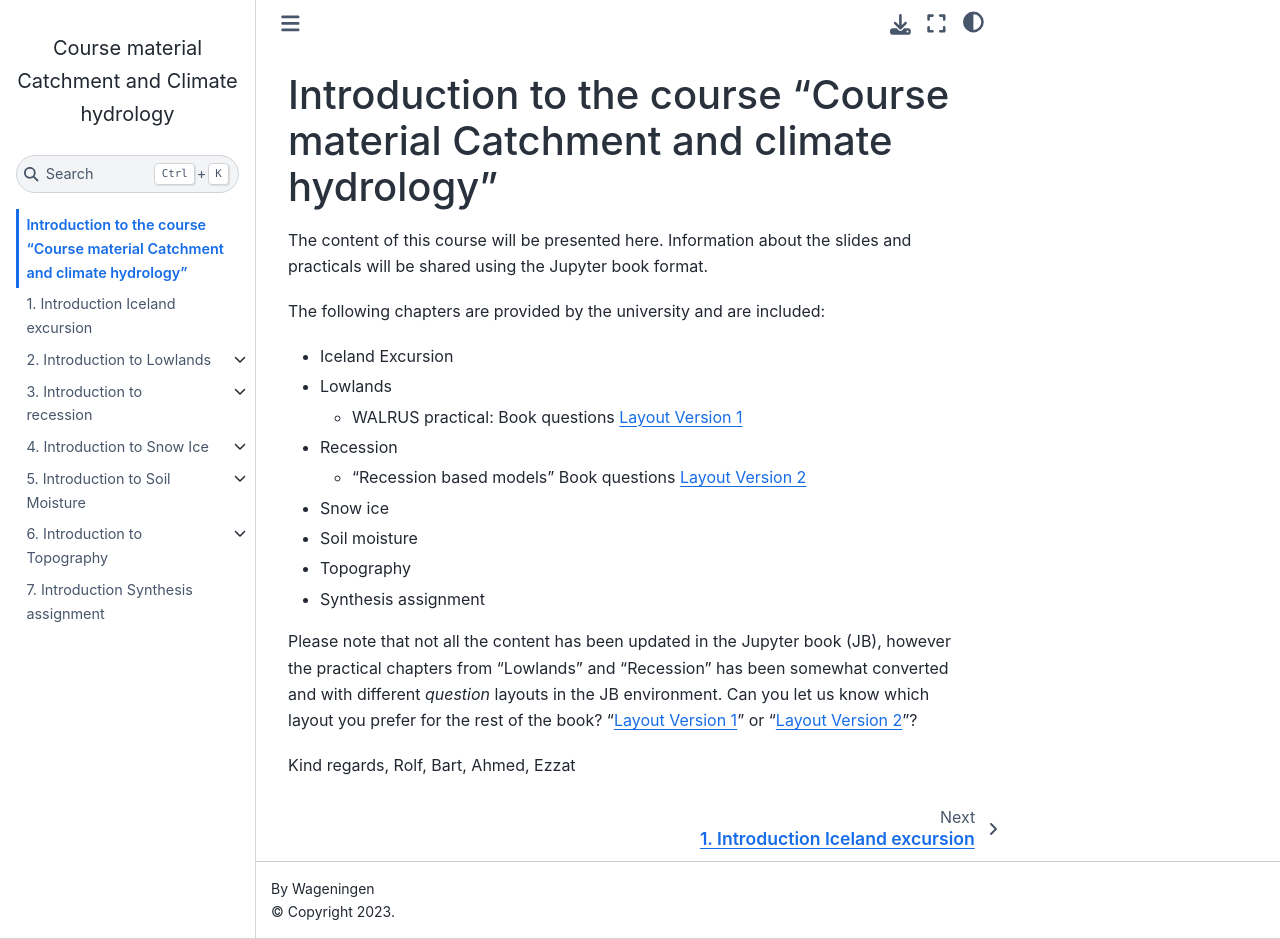
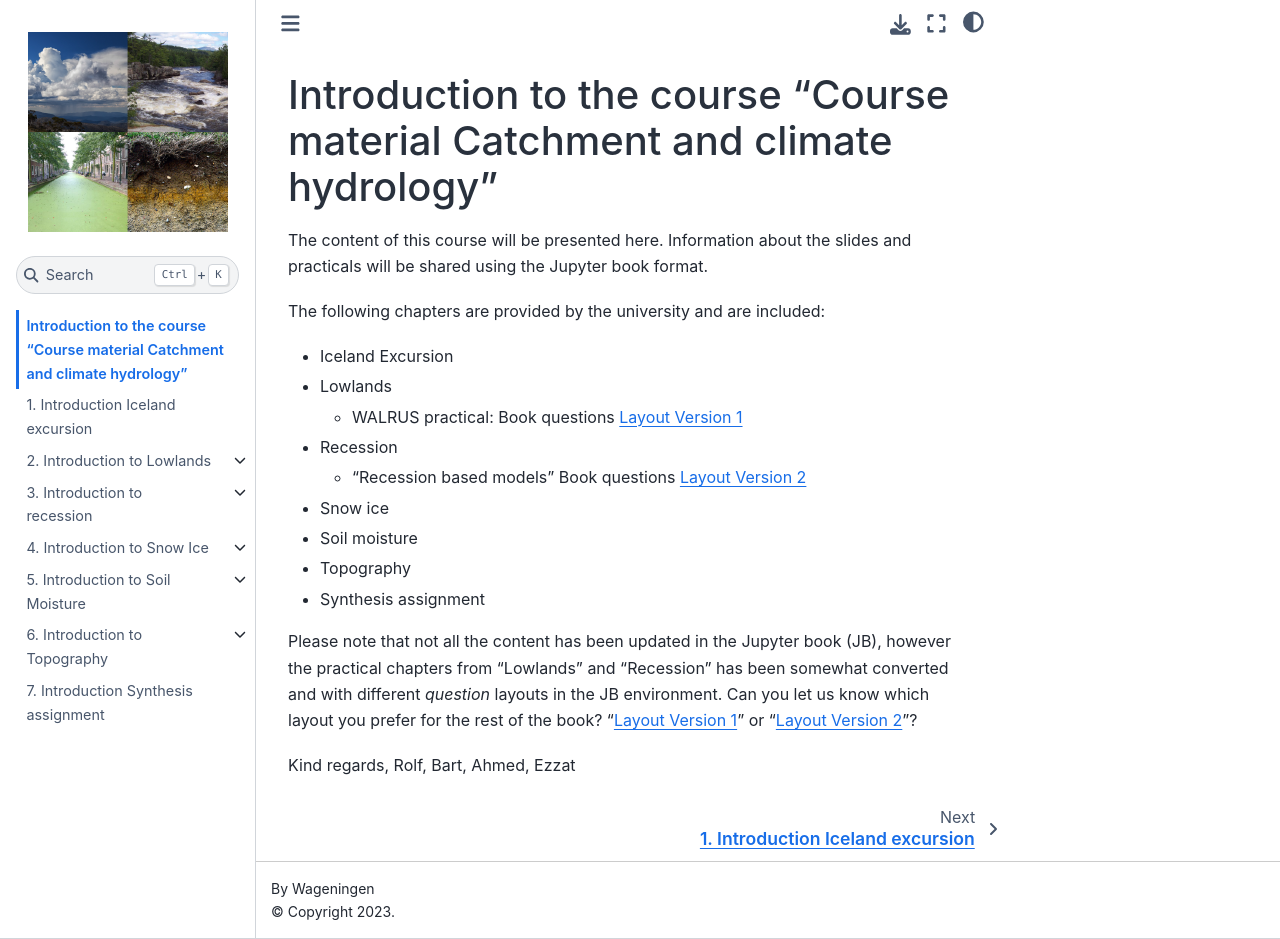
Before and after one commit to soil-water-atmosphere/Course-material-Catchment-and-Climate-hydrology, a Jupyter Book: the page built from book/intro.ipynb, in a window 1280 px wide and 939 px high. Built offline with Jupyter Book 1.0.4 settings and Sphinx 7.4.7 and the Sphinx Book theme 1.1.4, drawn with Linux system fonts in a browser that asks for light colours.

Commit message:
Improve title, add logo

```diff
--- a/book/_config.yml
+++ b/book/_config.yml
@@ -1,11 +1,10 @@
 # General settings
-title: Course material Catchment and Climate hydrology
+title: Catchment and Climate Hydrology
 author: Wageningen
-#logo: images/TUDelft_logo_rgb.png
-#copyright: Delft University of Technology
+logo: images/swa-logo.png
 
 html:
-  baseurl: "/Course-material-Catchment-and-Climate-hydrology"
+  baseurl: "/Catchment-and-Climate-Hydrology"
 
 # Execute notebooks when building
 execute:
```
Also changed, not shown: book/images/swa-logo.png (added).
